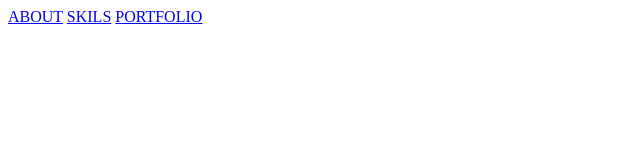
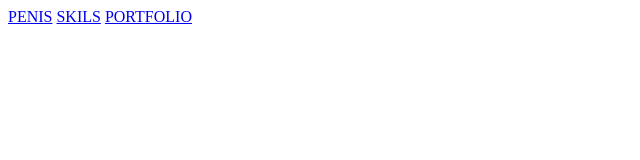
Before and after one commit to qwertyzer/Website_resume, a plain HTML site: page src/index.html in a window 1280 px wide. Shown: the full height of the page, 0-640 px from the left. Drawn offline with Linux system fonts and the light colour scheme.

Commit message:
gh deploy

```diff
--- a/src/index.html
+++ b/src/index.html
@@ -9,7 +9,7 @@
     <div class= "container">
         <header>
             <nav>
-                <a href="#">ABOUT</a>
+                <a href="#">PENIS</a>
                 <a href="#">SKILS</a>
                 <a href="#">PORTFOLIO</a>
             </nav>
```
